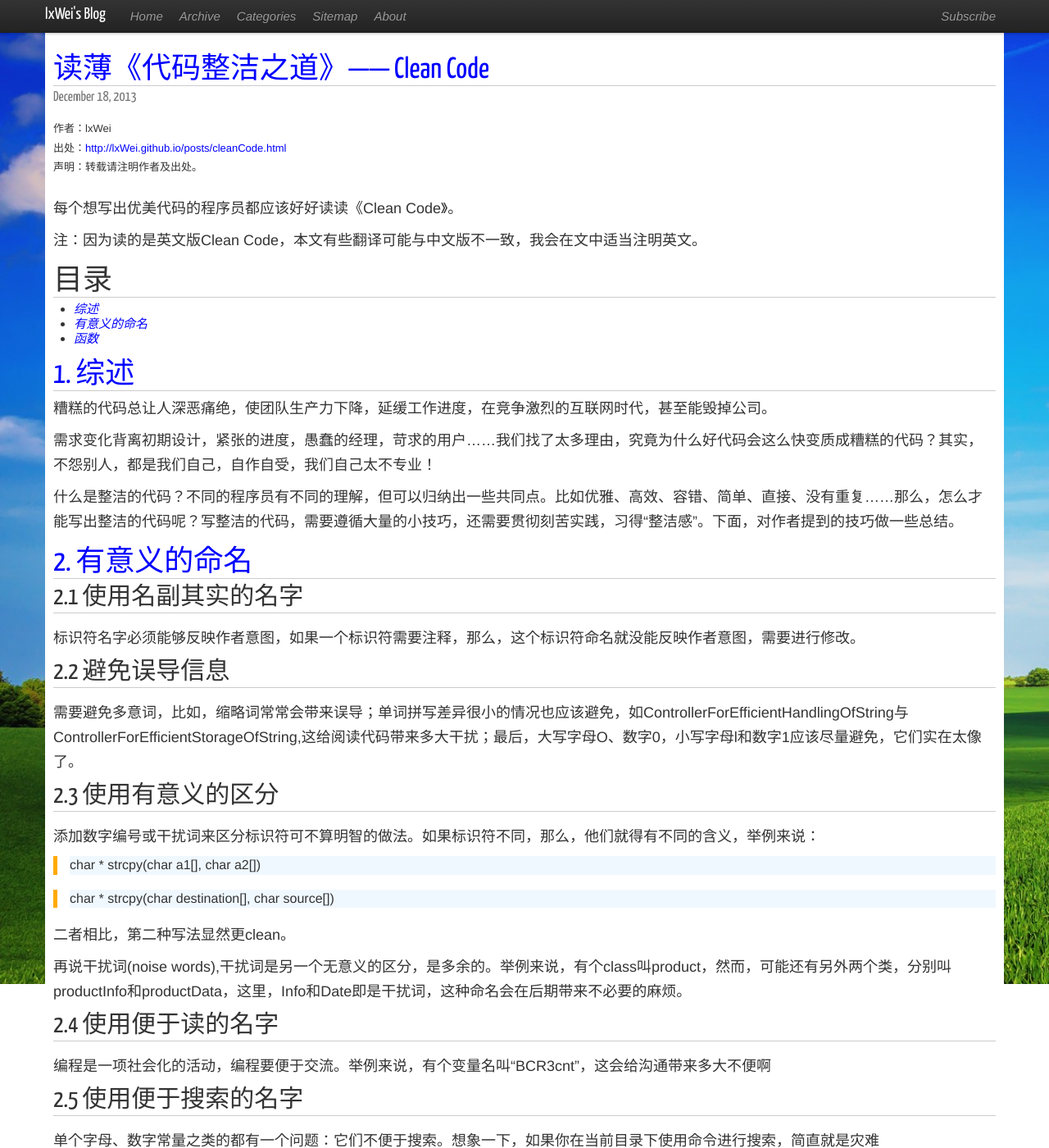
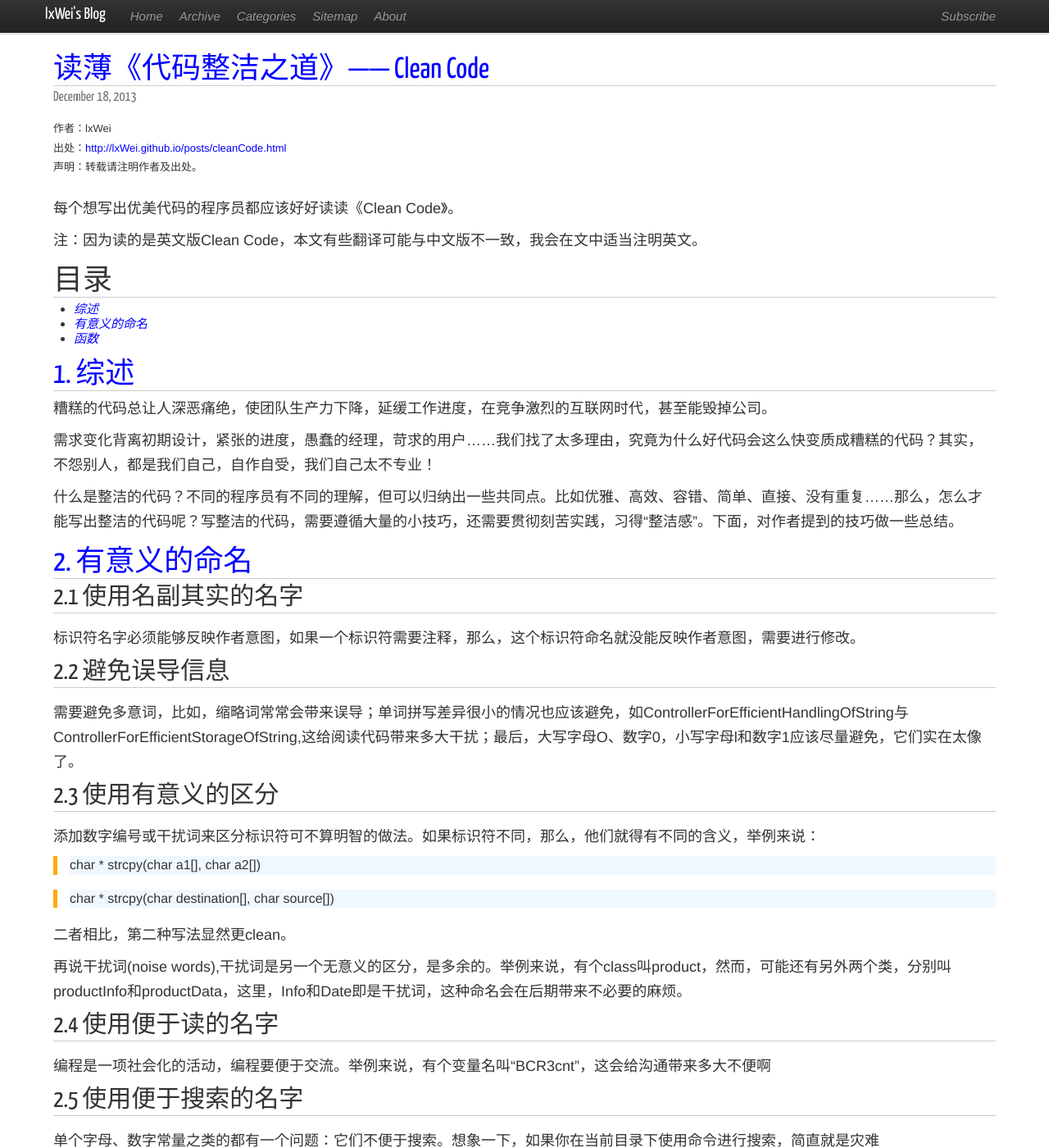
Before and after one commit to lxWei/lxwei.github.com, a Jekyll site: the page built from index.html, in a window 1280 px wide and 1400 px high. Shown: the whole window at 82% size. Built offline with Jekyll 4.4.1, drawn with Linux system fonts in a browser that asks for light colours; nearby versions of some CDN libraries; Markdown is read by kramdown in place of the engine named in the settings.

Commit message:
remove background

```diff
--- a/assets/css/app.css
+++ b/assets/css/app.css
@@ -49,8 +49,9 @@ h3{
 
 /* fixed navbar*/
 body {
-    background:url(../img/background.jpg) no-repeat 0 0 #fff;
+/*    background:url(../img/background.jpg) no-repeat 0 0 #fff;
     background-attachment:fixed;
+    */
     padding-top: 40px;
 }
 
```
